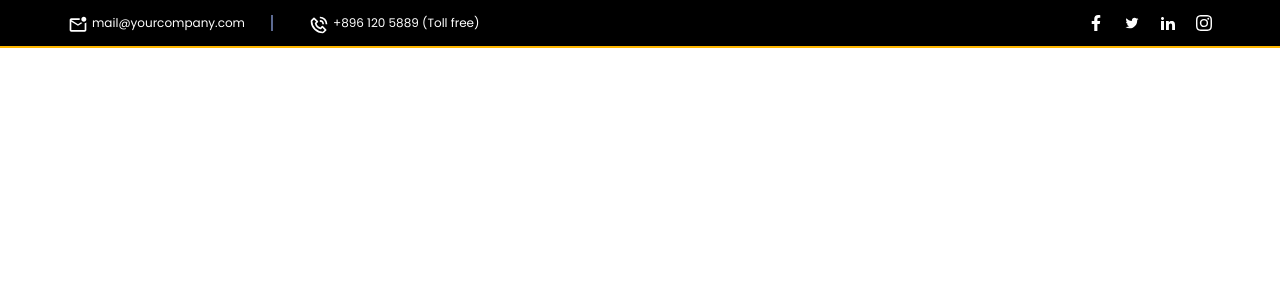
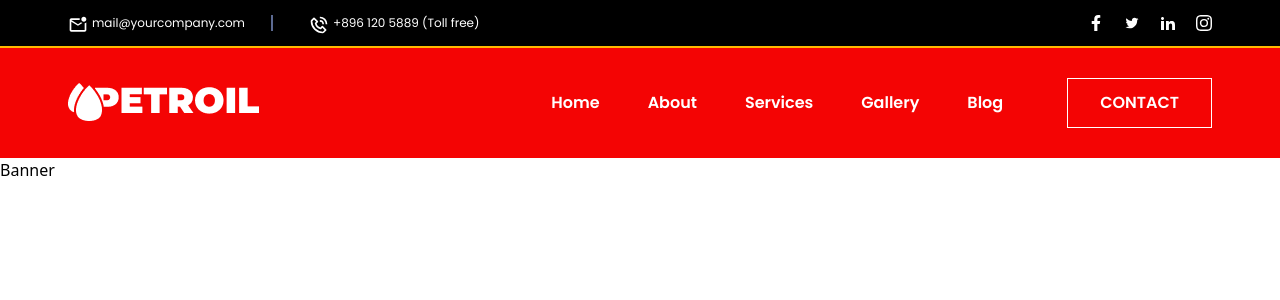
Before and after one commit to AKAzadMilon-Dev/petroil-frontend, a React (Create React App) app: page / in a window 1280 px wide. Shown: the top 300 px of the page. Built offline with nearby package versions, Linux system fonts and the light colour scheme.

Commit message:
menu part

```diff
--- a/src/App.js
+++ b/src/App.js
@@ -1,8 +1,14 @@
+import Banner from "./components/banner";
 import Header from "./components/header";
+import Navbar from "./components/navbar";
 
 function App() {
   return (
-    <Header/>
+    <>
+      <Header />
+      <Navbar />
+      <Banner/>
+    </>
   );
 }
 
--- /dev/null
+++ b/src/components/banner/index.js
@@ -0,0 +1,9 @@
+import React from 'react'
+
+const Banner = () => {
+  return (
+    <div>Banner</div>
+  )
+}
+
+export default Banner
--- /dev/null
+++ b/src/components/navbar/index.js
@@ -0,0 +1,44 @@
+import React from "react";
+
+const Navbar = () => {
+  return (
+    <nav className="bg-primary">
+      <div className="max-w-container mx-auto">
+        <div className="flex py-[30px]">
+          <div className="w-1/5 ">
+            <picture>
+              <img src="assets/images/logo.png" loading="lazy" />
+            </picture>
+          </div>
+          <div className="w-4/5 flex items-center justify-end">
+            <ul className="flex gap-x-12 font-pop font-semibold text-base text-white">
+              <li>
+                <a href="#">Home</a>
+              </li>
+              <li>
+                <a href="#">About</a>
+              </li>
+              <li>
+                <a href="#">Services</a>
+              </li>
+              <li>
+                <a href="#">Gallery</a>
+              </li>
+              <li>
+                <a href="#">Blog</a>
+              </li>
+            </ul>
+            <a
+              href="#"
+              className="font-pop font-semibold text-white text-base inline-block border border-solid border-white py-3 px-8 ml-16"
+            >
+              CONTACT
+            </a>
+          </div>
+        </div>
+      </div>
+    </nav>
+  );
+};
+
+export default Navbar;
```
Also changed, not shown: public/assets/images/logo.png (added).
